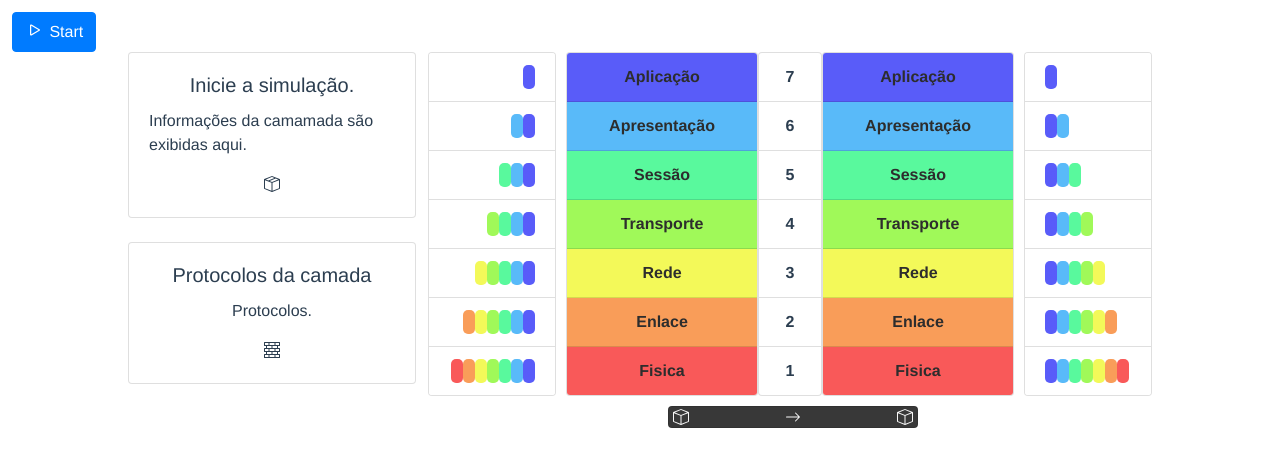
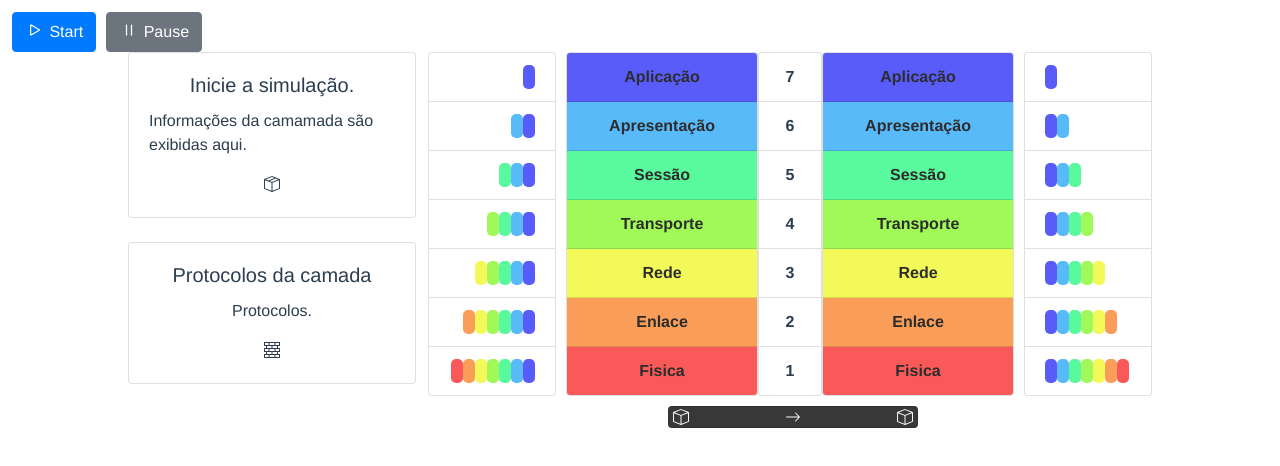
Before and after one commit to jomrs/prototipo-osi, a Vue app: page / in a window 1280 px wide. Shown: the top 466 px of the page. Built offline with nearby package versions, Linux system fonts and the light colour scheme.

Commit message:
adicionado botão de pause na animação.

```diff
--- a/src/components/Prototipo.vue
+++ b/src/components/Prototipo.vue
@@ -3,6 +3,7 @@
 
     <div class="d-flex justify-content-right" style="height: 2.5rem; margin-left: 12px;">
       <button type="button" class="btn btn-primary" v-on:click='animarPassar'><b-icon-play></b-icon-play> Start </button>
+      <button class="btn btn-secondary" style="margin-left:10px;" v-on:click="aniState==false ? aniState=true: aniState=false"><b-icon-pause></b-icon-pause> Pause </button>
     </div>
 
     <!-- primeira coluna -->
@@ -189,7 +190,8 @@ import osi from '../../public/osi.json';
 export default {
   data: function() {
     return {
-      osiInfo: osi
+      osiInfo: osi,
+      aniState: false
     }
   },
   methods: {
@@ -204,6 +206,7 @@ export default {
         i == 0 ? (i=0) : (elemento[i-1].style.boxShadow = '');
         this.osiDados(i);
         await timer(3000);
+        while(this.aniState) { await timer(1000); }
         i = i + 1;
         this.ida(i);
       } else { this.volta(i-1) }
@@ -216,6 +219,7 @@ export default {
         i == 6 ? (document.querySelectorAll("#primeiraCol>li")[6].style.boxShadow = '') : (elemento[i+1].style.boxShadow = '');
         this.osiDados(i);
         await timer(3000);
+        while(this.aniState) { await timer(1000); }
         this.volta(i-1);
       }
     },
```
